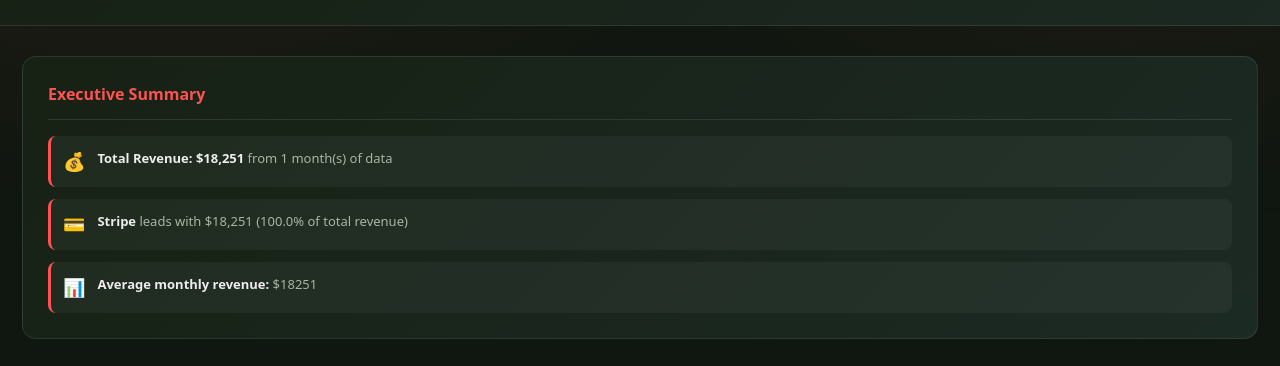
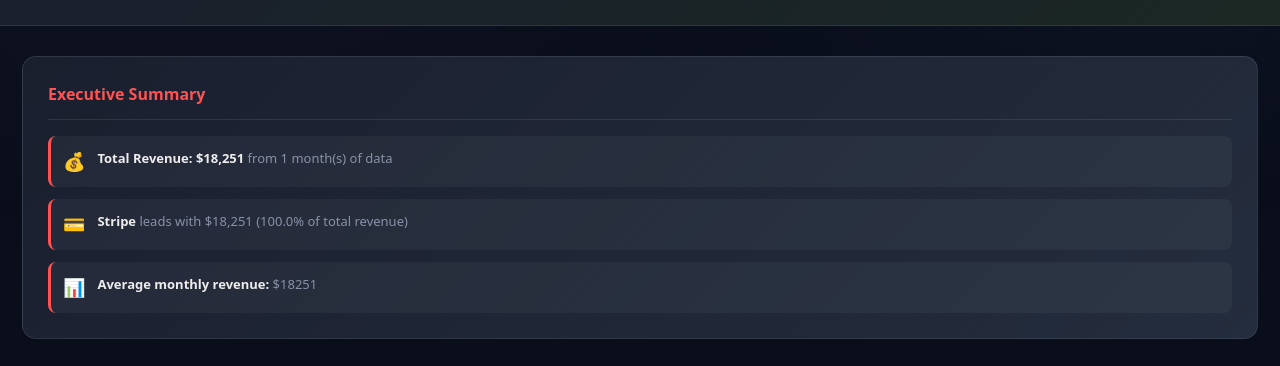
Before and after one commit to jayr-ai/heart-smart-dashboard, a website: page revenue-dashboard/index.html in a window 1280 px wide. Shown: the part 77-443 px from the top of the page. Drawn offline with nearby package versions, Linux system fonts and the light colour scheme.

Commit message:
Update Heart Smart Revenue Dashboard background to dark navy/purple theme matching Sales Dashboard

```diff
--- a/revenue-dashboard/css/style.css
+++ b/revenue-dashboard/css/style.css
@@ -1,10 +1,10 @@
 :root {
-    --plane: #0F1710;
-    --surface: #172114;
-    --raised: #1C2A24;
+    --plane: #0a0e1a;
+    --surface: #1a1f2e;
+    --raised: #242d3d;
     --ink: #EDEDEE;
-    --ink-2: #A9B6A4;
-    --muted: #8A9887;
+    --ink-2: #8a92a8;
+    --muted: #7a8496;
     --accent: #FF5252;
     --accent-dim: #C41C3B;
     --mint: #E63946;
@@ -46,8 +46,8 @@ body::before {
     pointer-events: none;
     z-index: 0;
     background:
-        radial-gradient(1100px 620px at 12% -8%, rgba(255, 82, 82, 0.07), transparent 62%),
-        radial-gradient(900px 520px at 88% 0%, rgba(255, 82, 82, 0.055), transparent 60%);
+        radial-gradient(1100px 620px at 12% -8%, rgba(150, 100, 200, 0.05), transparent 62%),
+        radial-gradient(900px 520px at 88% 0%, rgba(100, 150, 255, 0.04), transparent 60%);
 }
 
 .container {
@@ -84,10 +84,10 @@ body::before {
 
 @keyframes glowPulse {
     0%, 100% {
-        box-shadow: 0 0 20px rgba(255, 82, 82, 0.3);
+        box-shadow: 0 0 20px rgba(255, 82, 82, 0.2);
     }
     50% {
-        box-shadow: 0 0 40px rgba(255, 82, 82, 0.5);
+        box-shadow: 0 0 40px rgba(255, 82, 82, 0.3);
     }
 }
 
```
